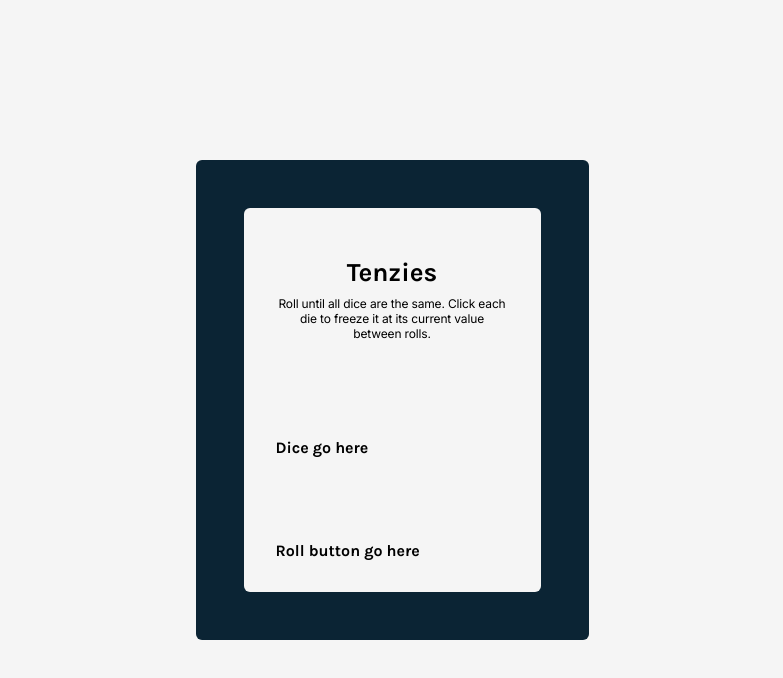
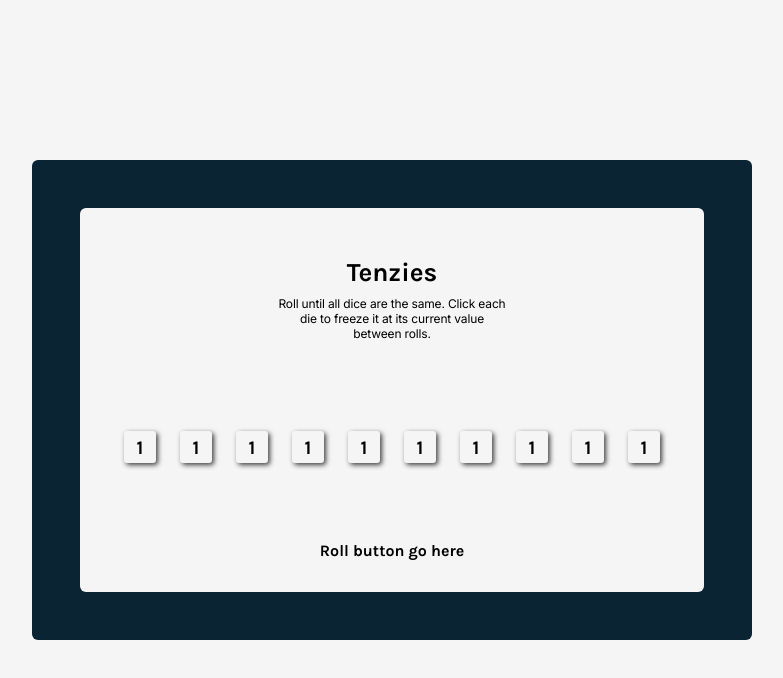
Before and after one commit to CoelAllen/vite-react-tenzies, a React (Vite) app: page / in a window 1280 px wide. Shown: the top 678 px of the page, without its empty margins (248-1031 px from the left). Built offline with nearby package versions, Linux system fonts and the light colour scheme.

Commit message:
dice built

```diff
--- a/src/App.css
+++ b/src/App.css
@@ -26,6 +26,7 @@ main {
   display: flex;
   flex-direction: column;
   justify-content: space-between;
+  align-items: center;
   padding: 2rem;
 }
 
@@ -43,3 +44,20 @@ h1 {
   margin-bottom: 0.5rem;
   text-align: center;
 }
+.dice--box {
+  display: flex;
+  flex-wrap: wrap;
+}
+.die--box {
+  height: 2rem;
+  width: 2rem;
+  box-shadow: 2px 2px 5px rgb(63, 63, 63);
+  border-radius: 3px;
+  display: flex;
+  align-items: center;
+  justify-content: center;
+  margin: 0.75rem;
+}
+.die--number {
+  font-size: larger;
+}
--- a/src/App.jsx
+++ b/src/App.jsx
@@ -1,5 +1,6 @@
 import "./App.css";
 import React from "react";
+import Die from "./Die.jsx";
 
 function App() {
   return (
@@ -13,7 +14,18 @@ function App() {
               its current value between rolls.
             </p>
           </div>
-          <div>Dice go here</div>
+          <div className="dice--box">
+            <Die />
+            <Die />
+            <Die />
+            <Die />
+            <Die />
+            <Die />
+            <Die />
+            <Die />
+            <Die />
+            <Die />
+          </div>
           <div>Roll button go here</div>
         </div>
       </div>
--- a/src/Die.jsx
+++ b/src/Die.jsx
@@ -1,5 +1,11 @@
 import React from "react";
 
 export default function Die() {
-  return <div className="die--main"></div>;
+  return (
+    <div className="die--main">
+      <div className="die--box">
+        <div className="die--number">1</div>
+      </div>
+    </div>
+  );
 }
```
